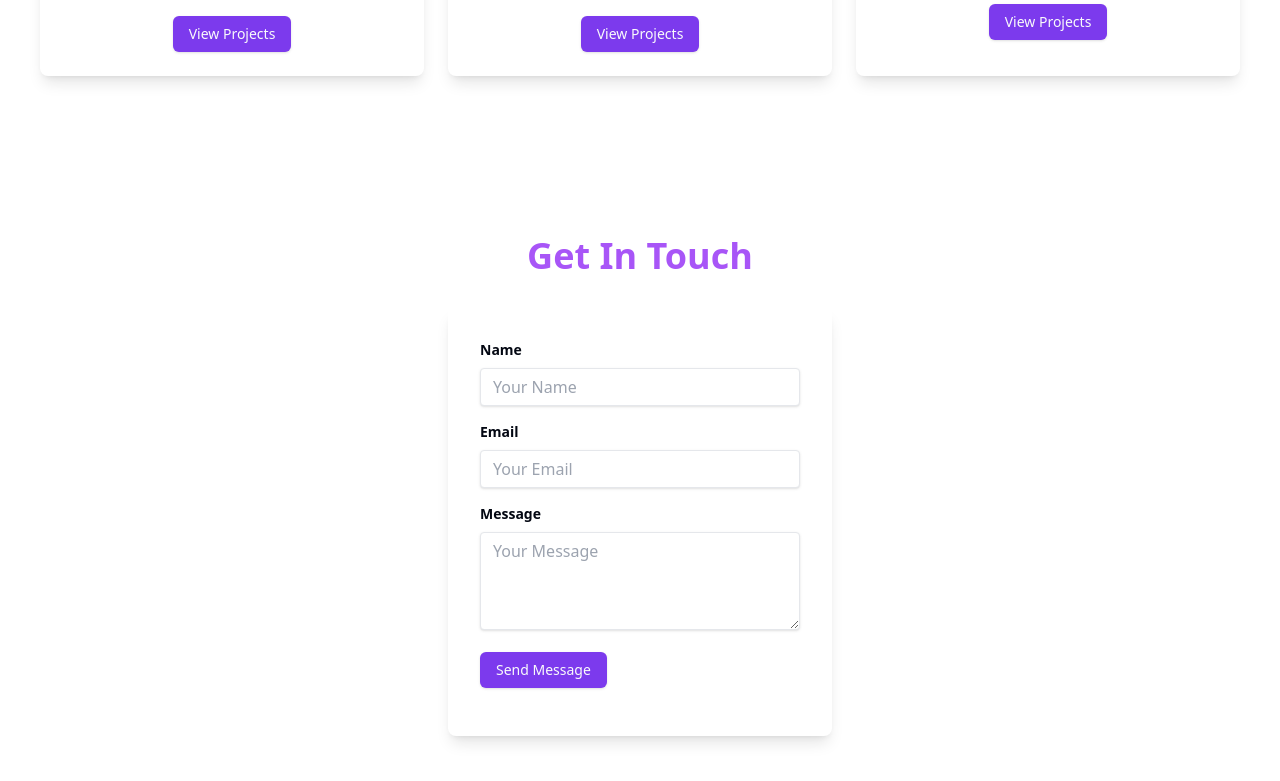
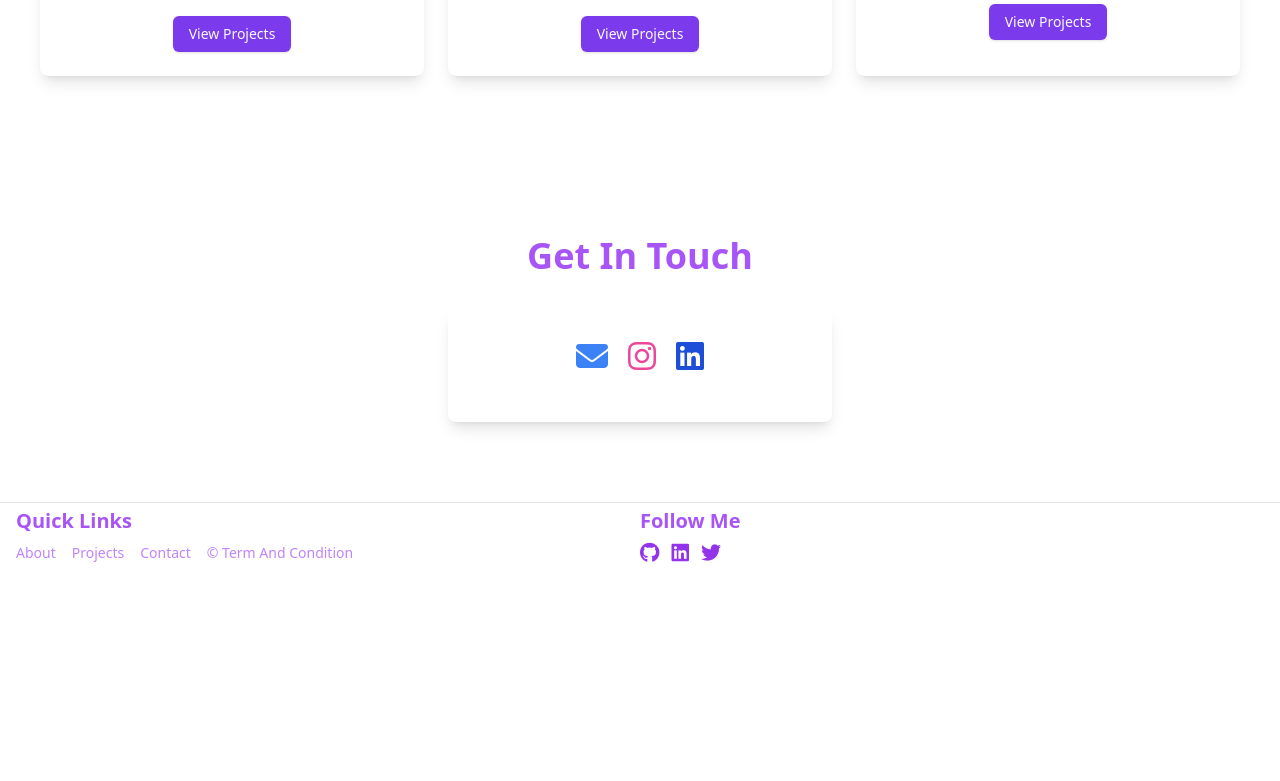
Before and after one commit to asadali-07/Portfolio-App, a Next.js app: page / in a window 1280 px wide. Shown: the part 1253-2034 px from the top of the page. After the commit the page ends 1828 px from the top, so only its background shows below. Built offline with nearby package versions, Linux system fonts and the light colour scheme.

Commit message:
contact info change

```diff
--- a/app/page.js
+++ b/app/page.js
@@ -7,20 +7,6 @@ import { useEffect,useRef ,useState} from 'react';
 import Image from 'next/image';
 
 function Home() {
-  const  [form, setform] = useState({
-    name: '',
-    email: '',
-    message: ''
-  })
-  const handleChange = (e) => {
-    setform({...form, [e.target.name]: e.target.value });
-  }
-  const handleSubmit = (e) => {
-    e.preventDefault();
-    // Send data to server
-    console.log(form);
-    setform({name: '', email: '', message: ''});
-  }
   const el =useRef(null);
 
   useEffect(() => {
@@ -99,52 +85,26 @@ function Home() {
       </div>
     </div>
       </section>
-
-      <section id="contact" className=" py-20">
+      <section id="contact" className="py-20">
       <div className="container mx-auto px-6">
         <h2 className="text-4xl font-bold mb-8 text-purple-500 text-center">Get In Touch</h2>
-
-        <form className="max-w-lg mx-auto p-8 rounded-lg shadow-lg  w-96 transform transition-transform duration-300 hover:translate-y-[-10px] hover:shadow-2xl hover:border hover:border-purple-400 dark:border border-gray-600">
+        <div className="max-w-lg mx-auto p-8 flex gap-5 justify-center align-middle rounded-lg shadow-lg w-96 text-center">
           <div className="mb-4">
-            <label htmlFor="name"  className="block  text-sm font-bold mb-2">Name</label>
-            <input
-              type="text"
-              onChange={handleChange}
-              id="name"
-              name="name"
-              value={form.name}
-              className="shadow appearance-none border rounded w-full py-2 px-3  leading-tight focus:outline-none focus:shadow-outline"
-              placeholder="Your Name"
-            />
+            <a href="mailto:mo.asadali007@gmail.com" className="text-blue-500 hover:underline">
+              <i className="fas fa-envelope fa-2x"></i>
+            </a>
           </div>
           <div className="mb-4">
-            <label htmlFor="email" className="block  text-sm font-bold mb-2">Email</label>
-            <input
-              type="email"
-              id="email"
-              name="email"
-              onChange={handleChange}
-              value={form.email}
-              className="shadow appearance-none border rounded w-full py-2 px-3  leading-tight focus:outline-none focus:shadow-outline"
-              placeholder="Your Email"
-            />
+            <a href="https://www.instagram.com/heyy.asad__/" target="_blank" rel="noopener noreferrer" className="text-pink-500 hover:underline">
+              <i className="fab fa-instagram fa-2x"></i>
+            </a>
           </div>
           <div className="mb-4">
-            <label htmlFor="message" className="block  text-sm font-bold mb-2">Message</label>
-            <textarea
-              id="message"
-              name="message"
-              onChange={handleChange}
-              value={form.message}
-              className="shadow appearance-none border rounded w-full py-2 px-3  leading-tight focus:outline-none focus:shadow-outline"
-              placeholder="Your Message"
-              rows="4"
-            ></textarea>
+            <a href="https://www.linkedin.com/in/mohd-asad-ali-1a7693257/" target="_blank" rel="noopener noreferrer" className="text-blue-700 hover:underline">
+              <i className="fab fa-linkedin fa-2x"></i>
+            </a>
           </div>
-          <div  onClick={handleSubmit} className="mb-4">
-            <Button >Send Message</Button>
-          </div>
-        </form>
+        </div>
       </div>
     </section>
       </>
--- a/components/Footer.js
+++ b/components/Footer.js
@@ -3,7 +3,7 @@ import '@fortawesome/fontawesome-free/css/all.min.css';
 
 const Footer = () => {
   return (
-    <footer className="bg-background/50 backdrop-blur border-t sticky bottom-0 py-1">
+    <footer className="bg-background/50 backdrop-blur border-t bottom-0 py-1">
       <div className="container mx-auto px-4">
         <div className="flex flex-wrap justify-around">
           <div className="w-full sm:w-1/2 mb-1">
```
